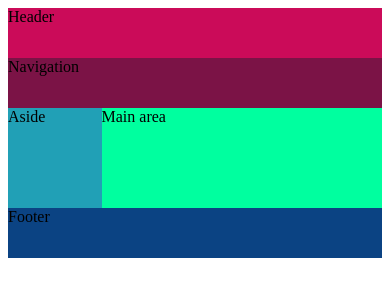
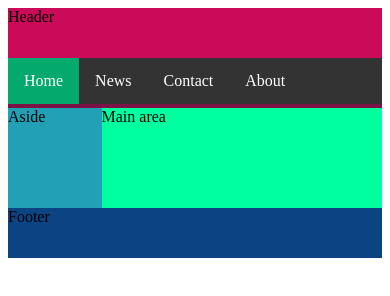
Before and after one commit to archy-calzbioh/portfoli-omg, a plain HTML site: page page.html in a window 390 px wide. Drawn offline with Linux system fonts and the light colour scheme.

Commit message:
added responsive nav bar that changes active page to active

```diff
--- a/app.js
+++ b/app.js
@@ -0,0 +1,11 @@
+
+
+var header = document.getElementById("ul");
+var btns = header.getElementsByClassName("link");
+for (var i = 0; i < btns.length; i++) {
+  btns[i].addEventListener("click", function() {
+  var current = document.getElementsByClassName("active");
+  current[0].className = current[0].className.replace(" active", "");
+  this.className += " active";
+  });
+}
--- a/page.html
+++ b/page.html
@@ -10,10 +10,18 @@
 <body>
     <section id="page">
         <header>Header</header>
-        <nav>Navigation</nav>
+        <nav>
+            <ul id="ul">
+                <li><a class="link active" href="#home">Home</a></li>
+                <li><a class="link" href="#news">News</a></li>
+                <li><a class="link" href="#contact">Contact</a></li>
+                <li><a class="link" href="#about">About</a></li>
+            </ul>
+        </nav>
         <main>Main area</main>
         <aside>Aside</aside>
         <footer>Footer</footer>
     </section>
+<script src="app.js"></script>
 </body>
 </html>
--- a/style.css
+++ b/style.css
@@ -35,3 +35,31 @@
   grid-area: foot;
   background-color: #0b4383;
 }
+
+ul {
+  list-style-type: none;
+  margin: 0;
+  padding: 0;
+  overflow: hidden;
+  background-color: #333;
+}
+
+li {
+  float: left;
+}
+
+li a {
+  display: block;
+  color: white;
+  text-align: center;
+  padding: 14px 16px;
+  text-decoration: none;
+}
+
+li a:hover:not(.active) {
+  background-color: #111;
+}
+
+.active {
+  background-color: #04AA6D;
+}
```
